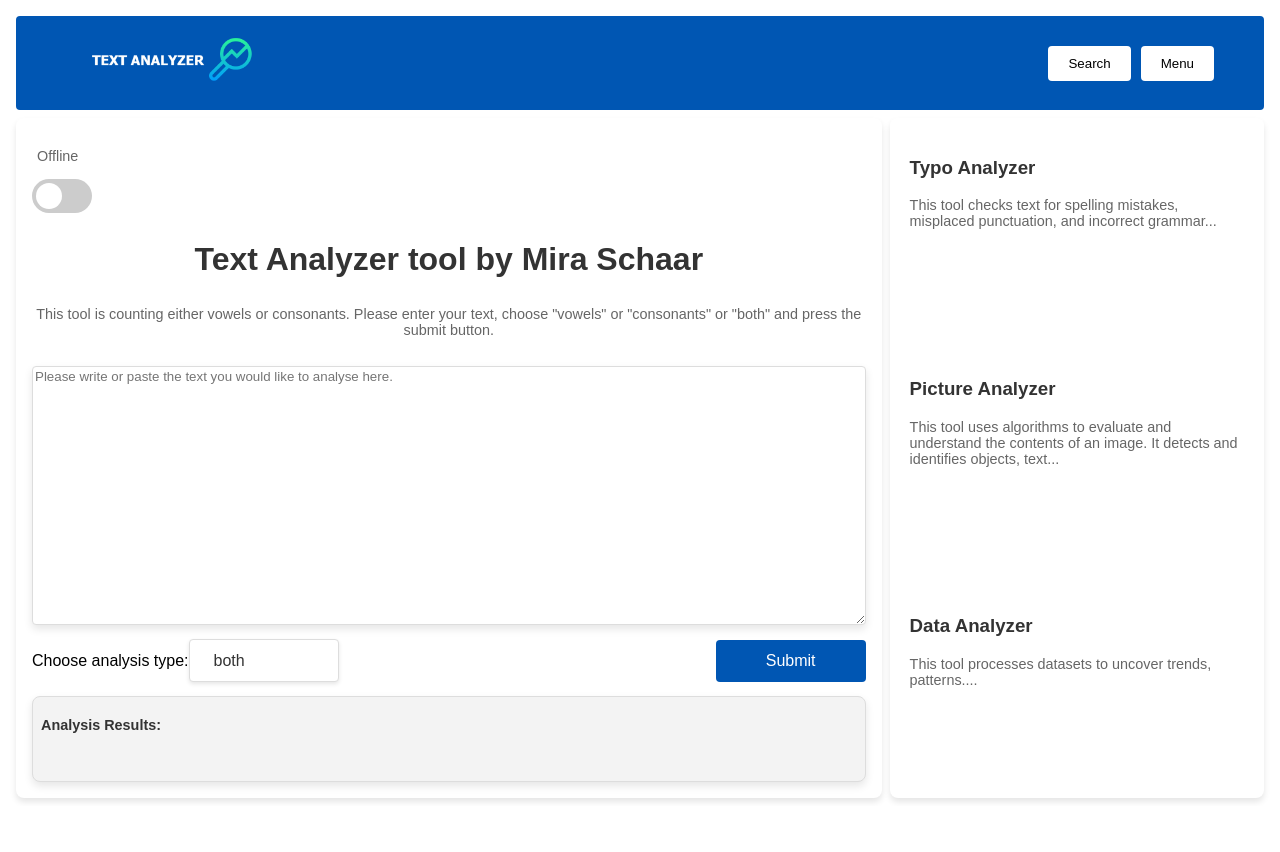
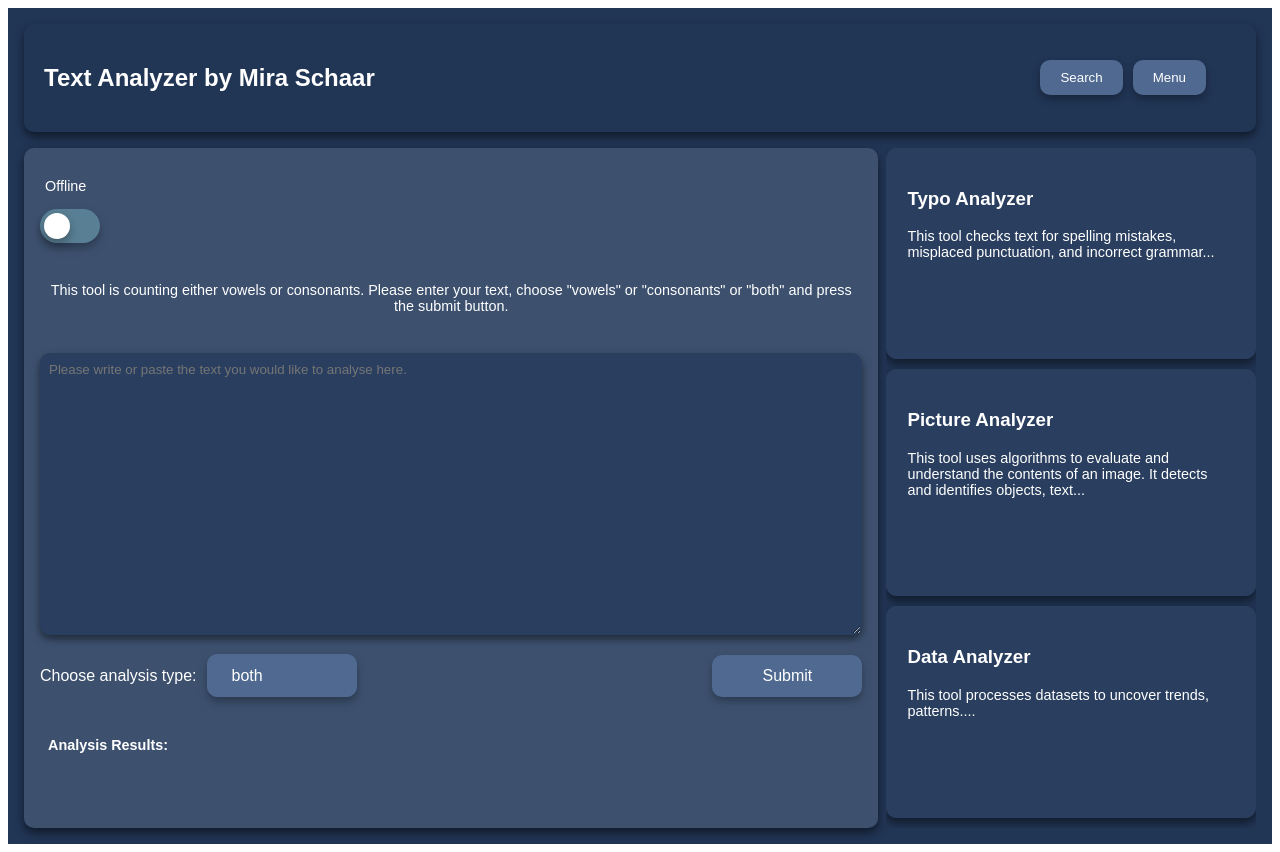
Before and after one commit to Miriimausi/FrontendTextAnalyzer, an Angular app: page / in a window 1280 px wide. Before the commit the page ends 814 px from the top, so only its background shows below. Built offline with nearby package versions, Linux system fonts and the light colour scheme.

Commit message:
improved design

```diff
--- a/src/app/app.component.css
+++ b/src/app/app.component.css
@@ -1,51 +1,58 @@
 /* <------------Navigationbar styles -------------> */
 .top-nav {
-  background-color: #0056b3;
-  padding: 20px; /* Reduced padding */
+  background-color: #213555;
+  padding: 20px;
   display: flex;
   justify-content: space-between;
   align-items: center;
-  border-radius: 4px;
-  margin: 0.5rem; /* Reduced margin */
+  border-radius: 10px;
+  margin: 1rem;
+  box-sizing: border-box;
+  box-shadow: 0 5px 10px rgba(0, 0, 0, 0.5);
 }
 
-.logo-container .logo {
-  height: 50px;
-  margin-left: 10%;
+.nav-title {
+  color: #ffffff;
+
 }
 
 .nav-buttons {
   display: flex;
   margin-right: 20px;
+
+
 }
 
 .nav-buttons button {
-  background-color: white;
+  background-color: #4f6990;
+  color: #ffffff;
   border: none;
   margin-right: 10px;
   padding: 10px 20px;
-  border-radius: 4px;
+  border-radius: 10px;
   cursor: pointer;
+  box-shadow: 0 4px 8px rgba(0, 0, 0, 0.3);
 }
 
 .nav-buttons button:hover {
-  background-color: #e9e9e9;
+  background-color: #597f94;
 }
 
 /* <------------- Main Content styles ---------------> */
 .content-area {
   display: flex;
   flex-wrap: wrap;
-  margin: 0.5rem;
+  margin: 1rem;
   height: 85vh;
+  background-color: #213555;
 }
 
 .text-analyzer-container {
+  background-color: #3d516f;
   max-width: 70%;
   padding: 1rem;
-  background-color: #FFFFFF;
-  border-radius: 8px;
-  box-shadow: 0 4px 6px rgba(0, 0, 0, 0.1);
+  border-radius: 10px;
+  box-shadow: 0 5px 10px rgba(0, 0, 0, 0.5);
   flex: 1;
   margin-right: 0.5rem;
   display: grid;
@@ -54,101 +61,117 @@
 .title {
   margin-top: 0;
   margin-bottom: 0;
-  color: #333;
+  color: #ffffff;
   text-align: center;
 }
 
 .description {
   margin-top: 0;
   font-size: 0.9rem;
-  color: #666;
+  color: #ffffff;
+  border-color: #2a3f5f;
   text-align: center;
 }
 
 .analysis-select-text, .description-card {
   font-size: 0.9rem;
+  color: #ffffff;
+  border-color: #2a3f5f;
 }
 
 .text-input {
   width: 100%;
-  border: 1px solid #ddd;
-  border-radius: 4px;
+  height: auto;
+  padding: 0.5rem;
+  border: 1px solid #2a3f5f;
+  border-radius: 10px;
+  background-color: #2a3f5f;
+  color: #ffffff;
   font-family: 'Arial', sans-serif;
   box-sizing: border-box;
-  background-color: white;
-  box-shadow: 0 4px 8px rgba(0, 0, 0, 0.1);
+  box-shadow: 0 4px 8px rgba(0, 0, 0, 0.5);
   transition: box-shadow 0.3s ease-in-out;
 }
 
 .text-input:focus {
-  box-shadow: 0 6px 12px rgba(0, 0, 0, 0.2);
+  box-shadow: 0 0 0 2px #4e8cff;
 }
 
 body {
+  background-color: #213555;
   margin: 0;
   font-family: Arial, sans-serif;
   min-width: 800px;
   min-height: 600px;
   overflow-x: auto;
+
+}
+
+.body.dashboard {
+  background-color: #131722;
+  color: #fdf0d5;
+  font-family: Arial, sans-serif;
+
 }
 
 .analysis-result {
-  background-color: #f3f3f3;
-  border: 1px solid #ddd;
+  color: #427D9D;
+  border-color: #2a3f5f;
   padding: 0.5rem;
-  border-radius: 8px;
+  border-radius: 10px;
   width: 100%;
   box-sizing: border-box;
-  box-shadow: 0 4px 8px rgba(0, 0, 0, 0.1);
   overflow-y: auto;
   max-height: 250px;
 }
 
 .submit-button {
   padding: 0.75rem 1.5rem;
-  border-radius: 4px;
-  background-color: #0056b3;
+  border-radius: 10px;
+  background-color: #4f6990;
   color: white;
   border: none;
   cursor: pointer;
   transition: background-color 0.3s;
+  box-shadow: 0 4px 8px rgba(0, 0, 0, 0.3);
   width: 150px;
   font-size: medium;
   margin-left: auto;
 }
 
 .submit-button:hover {
-  background-color: #003d82;
+  background-color: #597f94;
 }
 
 .analysis-type-selector {
   display: flex;
   justify-content: space-between;
   align-items: center;
+  color: #ffffff;
 }
 
 select {
-
   width: 150px;
   padding: 0.75rem 1.5rem;
-  border-radius: 4px;
-  border: 1px solid #ddd;
-  background-color: white;
+  border: 1px solid #4f6990;
+  background-color: #4f6990;
   -webkit-appearance: none;
   -moz-appearance: none;
   appearance: none;
   font-size: 1rem;
-  color: #333;
+  color: #ffffff;
   cursor: pointer;
-  box-shadow: 0 2px 4px rgba(0, 0, 0, 0.1);
+  margin-left: 10px;
+  box-shadow: 0 5px 10px 0 rgba(0, 0, 0, 0.3);
+  border-radius: 10px;
 }
 
 
 .analysis-result h2, .analysis-result h3, .analysis-result li {
   font-size: 0.9rem;
-  color: #333;
   text-align: left;
-
+  color: #ffffff;
+  border-color: #2a3f5f;
 }
 
 /* <-------------- error message ----------> */
@@ -168,18 +191,18 @@ select {
 }
 
 .error-content {
-  background-color: white;
-  color: red;
+  background-color: #ff3860;
+  color: #ffffff;
   margin: auto;
   padding: 20px;
   border: 2px solid red;
   width: 80%;
   max-width: 500px;
-  border-radius: 5px;
+  border-radius: 10px;
 }
 
 .close {
-  color: #aaa;
+  background-color: #ff3860;
   float: right;
   font-size: 28px;
   font-weight: bold;
@@ -187,7 +210,7 @@ select {
 
 .close:hover,
 .close:focus {
-  color: black;
+  color: #597f94;
   text-decoration: none;
   cursor: pointer;
 }
@@ -196,29 +219,33 @@ select {
 /* <---------------- Sidebar styles ---------------> */
 .sidebar {
   width: 30%;
-  background-color: #FFFFFF;
-  border-radius: 8px;
-  box-shadow: 0 4px 6px rgba(0, 0, 0, 0.1);
   display: grid;
   overflow: auto;
   margin-top: 0;
+  background-color: #213555;
+
 }
 
 .card {
-  background-color: #fff;
+  background-color: #2a3f5f;
+  border: 1px solid #2a3f5f;
   margin-bottom: 10px;
   padding: 20px;
   text-decoration: none;
-  color: #333;
+  color: #ffffff;
   display: block;
+  box-shadow: 0 5px 10px 0 rgba(0, 0, 0, 0.5);
+  border-radius: 10px;
+  transition: background-color 0.3s;
 }
 
 .card:hover {
-  background-color: #e9e9e9;
+  background-color: #597f94;
 }
 
 .description-card {
-  color: #666;
+  color: #ffffff;
+  border-color: #2a3f5f;
   font-size: 0.9rem;
   margin-top: 5px;
   text-align: left;
--- a/src/app/app.component.html
+++ b/src/app/app.component.html
@@ -7,11 +7,11 @@
   <title>Text Analyzer</title>
 </head>
 
-<body>
+<body class="dashboard">
 <header class="top-nav">
-  <div class="logo-container">
-    <img src="assets/logo.png" alt="Logo" class="logo">
-  </div>
+  <h2 class="nav-title">
+  Text Analyzer by Mira Schaar
+  </h2>
   <nav class="navigation">
     <div class="nav-buttons">
       <button class="search-button">Search</button>
@@ -20,10 +20,9 @@
   </nav>
 </header>
 
-<div class="content-area clearfix">
+<main class="content-area">
   <div class="text-analyzer-container">
     <app-toggle-switch (toggleChange)="handleToggle($event)"></app-toggle-switch>
-    <h1 class="title">Text Analyzer tool by Mira Schaar</h1>
     <div class="description">
       This tool is counting either vowels or consonants. Please enter your text, choose "vowels" or "consonants" or
       "both" and press the submit button.
@@ -71,7 +70,7 @@
     </div>
   </div>
 
-  <div class="sidebar">
+  <aside class="sidebar">
     <a class="card">
       <h3>Typo Analyzer</h3>
       <p class="description-card">This tool checks text for spelling mistakes, misplaced punctuation, and incorrect
@@ -86,8 +85,7 @@
       <h3>Data Analyzer</h3>
       <p class="description-card">This tool processes datasets to uncover trends, patterns....</p>
     </a>
-  </div>
-</div>
-
+  </aside>
+</main>
 </body>
 </html>
--- a/src/app/app.component.ts
+++ b/src/app/app.component.ts
@@ -39,7 +39,7 @@ export class AppComponent {
       this.textAnalysisApiService.analyzeText(this.text, this.selectedAnalysisType)
         .subscribe({
           next: (response) => {
-            this.resultsArray.push({ text: this.text, result: response });
+            this.resultsArray.push({text: this.text, result: response});
           },
           error: (error) => {
             console.error('Error calling the analysis API', error);
@@ -51,7 +51,7 @@ export class AppComponent {
       this.textAnalysisService.analyzeText(this.text, this.selectedAnalysisType)
         .subscribe({
           next: (result) => {
-            this.resultsArray.push({ text: this.text, result: result });
+            this.resultsArray.push({text: this.text, result: result});
           },
           error: (error) => {
             console.error('Error during offline text analysis', error);
--- a/src/app/toggle-switch/toggle-switch.component.css
+++ b/src/app/toggle-switch/toggle-switch.component.css
@@ -1,7 +1,6 @@
-/* The switch - the box around the slider */
 
 .toggle-text{
-  color: #666;
+  color: #ffffff;
   font-size: 0.9rem;
   font-family: 'Arial', sans-serif;
   margin-left: 5px;
@@ -14,14 +13,14 @@
   height: 34px;
 }
 
-/* Hide default HTML checkbox */
+
 .toggle-switch input {
   opacity: 0;
   width: 0;
   height: 0;
 }
 
-/* slider styles */
+
 .slider {
   position: absolute;
   cursor: pointer;
@@ -29,34 +28,38 @@
   right: 0;
   left:0;
   bottom: 0;
-  background-color: #ccc; /* Slider color when in OFF position */
-  -webkit-transition: .4s;
-  transition: .4s;
+  background-color: #597f94 ;
+  transition: background-color .4s, transform .4s;
   border-radius: 34px;
+  box-shadow: 0 5px 10px rgba(0, 0, 0, 0.3);
 }
 
 .slider:before {
   position: absolute;
   content: "";
-  height: 26px; /* Height of the slider button */
-  width: 26px; /* Width of the slider button */
+  height: 26px;
+  width: 26px;
   left: 4px;
   bottom: 4px;
-  background-color: white;
-  -webkit-transition: .4s;
-  transition: .4s;
+  background-color: #ffffff;
+  transition: transform .4s; /* Use transform for better performance */
   border-radius: 50%;
+  box-shadow: 0 5px 10px rgba(0, 0, 0, 0.3);
 }
+
 input:checked + .slider {
-  background-color: #0056b3; /* Slider color when in ON position */
+  background-color:  #131722;
+
 }
 
 input:focus + .slider {
-  box-shadow: 0 0 1px #0056b3;
+  box-shadow: 0 5px 10px rgba(0, 0, 0, 0.5);
 }
 
 input:checked + .slider:before {
-  -webkit-transform: translateX(26px);
-  -ms-transform: translateX(26px);
-  transform: translateX(26px); /* Slide button to the right */
+  transform: translateX(26px);
 }
+
+.slider:active:before {
+  opacity: 0.9;
+}
```
